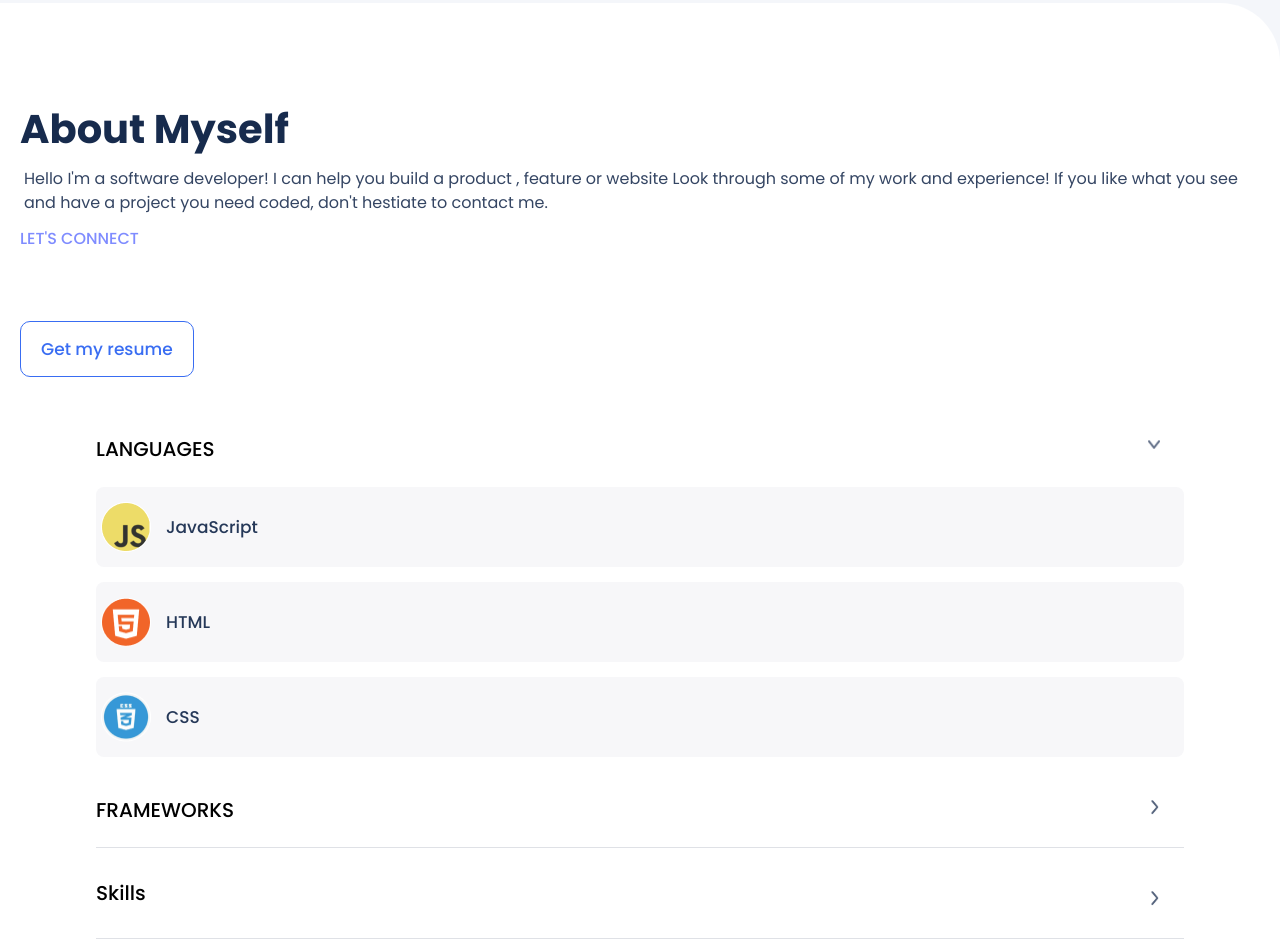
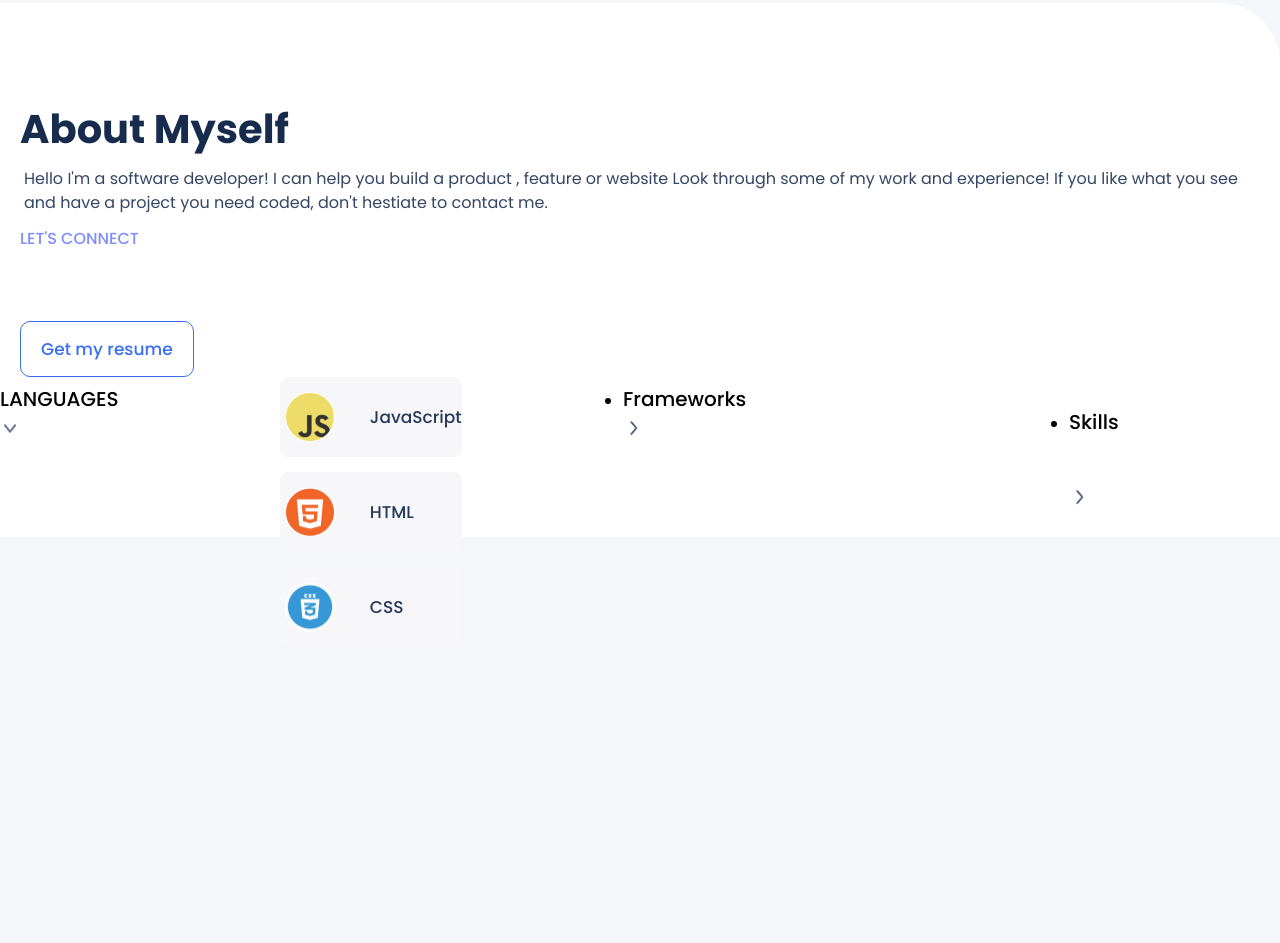
Before and after one commit to mar4444/re-portfolio, a website: page index.html in a window 1280 px wide. Shown: the part 5770-6713 px from the top of the page. After the commit the page ends 6417 px from the top, so only its background shows below. Drawn offline with Linux system fonts and the light colour scheme.

Commit message:
Updated index.html file

```diff
--- a/index.html
+++ b/index.html
@@ -142,11 +142,16 @@
             <li><a href="#"><img src="image/Vector (11).png" alt=""></a></li>
         </ul>
         <button class="btn-5">Get my resume</button>
-        <ul class="language">
+        <!-- Social -->
         <li class="lang">
+            <ul class="lang-des">
+                <li>
                     <p>LANGUAGES</p>
                     <img src="image/Icon - Chevron - Down - Larger.png"  alt="">
                 </li>
+            </ul>
+
+            <ul class="know">
                 <li class="java">
                     <img src="image/Ellipse 1.png" alt="">
                     <p>JavaScript</p>
@@ -159,17 +164,23 @@
                     <img src="image/Ellipse 3.png" alt="">
                     <p>CSS</p>
                 </li>
-            <li class="frameworks">
-                <p>FRAMEWORKS</p>
-                <img src="image/Icon - Chevron - Right - Larger.png" alt="">
+            </ul>
+            <ul class="frame">
+                <li>
+                    <p>Frameworks</p>
+                    <img src="image/Icon - Chevron - Right - Larger.png"  alt="">
                 </li>
+            </ul>
             <div class="line"></div>
-            <li class="skills">
+            <ul class="skills">
+                <li>
                     <p>Skills</p>
-                <img src="image/Icon - Chevron - Right - Larger.png" alt="">
+                    <img src="image/Icon - Chevron - Right - Larger.png"  alt="">
                 </li>
+            </ul>
             <div class="line"></div>
-        </ul>
+
+        </li>
     </section>
 </body>
 </html>
```
Lines whose indentation alone changed are shown as unchanged.
